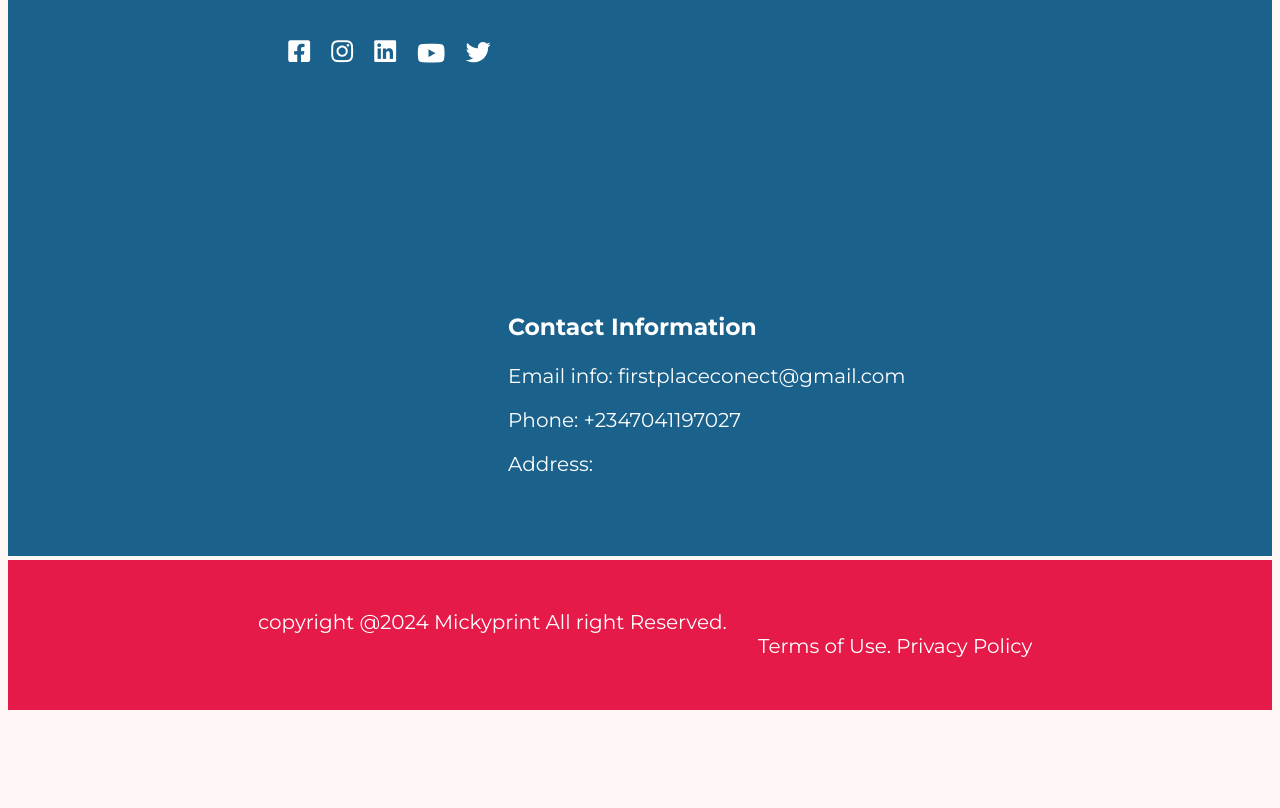
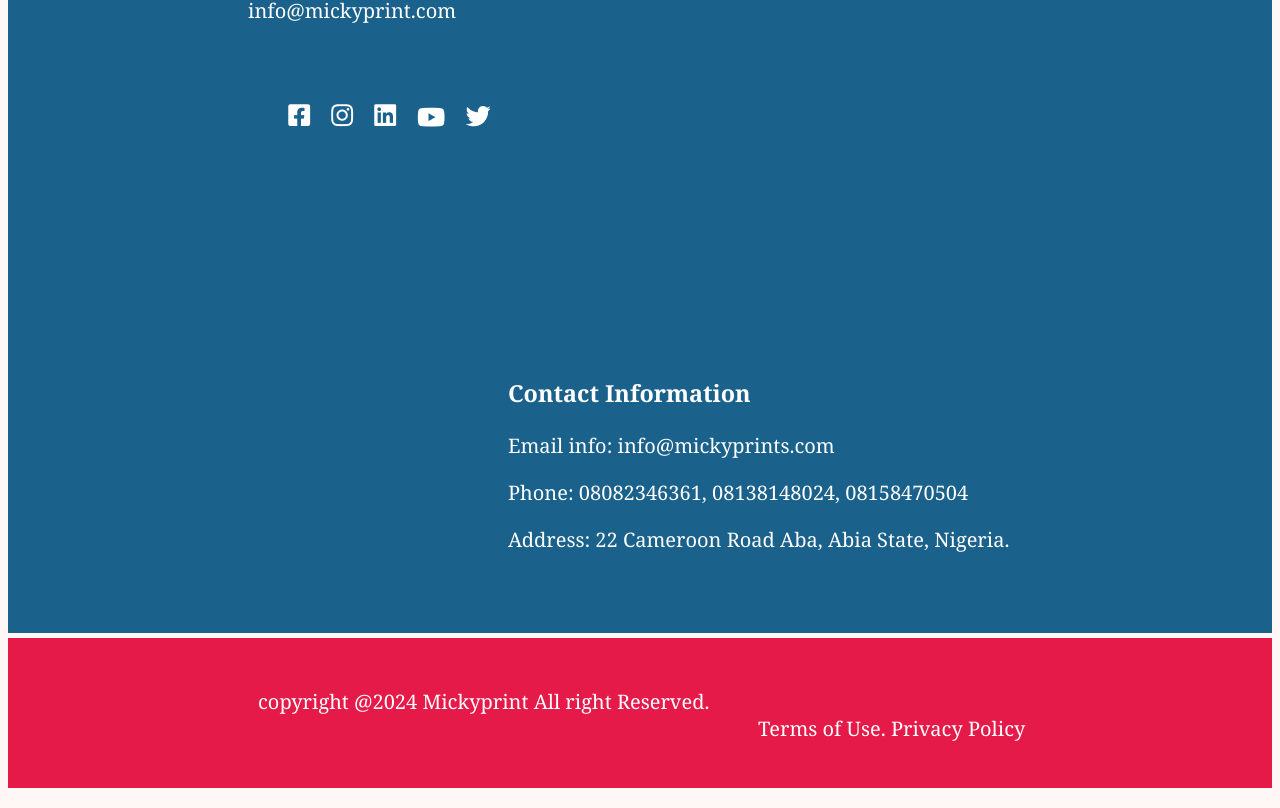
Before and after one commit to Wisdomwarrie11/mickyprint, a React (Create React App) app: page / in a window 1280 px wide. Shown: the part 6560-7368 px from the top of the page. Before the commit the page ends 7290 px from the top, so only its background shows below. Built offline with nearby package versions, Linux system fonts and the light colour scheme.

Commit message:
changes done on the home page and css file

```diff
--- a/src/Home.js
+++ b/src/Home.js
@@ -205,9 +205,9 @@
         </div>
         <div style={{paddingLeft: '500px', paddingTop: '100px'}}>
             <h3>Contact Information</h3>
-            <p>Email info: firstplaceconect@gmail.com</p>
-            <p>Phone: +2347041197027</p>
-            <p>Address: </p>
+            <p>Email info: info@mickyprints.com</p>
+            <p>Phone: 08082346361, 08138148024, 08158470504</p>
+            <p>Address: 22 Cameroon Road Aba, Abia State, Nigeria. </p>
         </div>
         </div>
 
--- a/src/index.css
+++ b/src/index.css
@@ -1,7 +1,7 @@
 /* General Styles */
 body {
   background-color: #FFF6F6;
-  font-family: 'Montserrat';
+  font-family: Georgia;
 }
 
 
@@ -10,6 +10,7 @@
 }
 
 /* HERO PAGE */
+
 
 .HeroPage nav a {
   padding-left: 200px;
```
